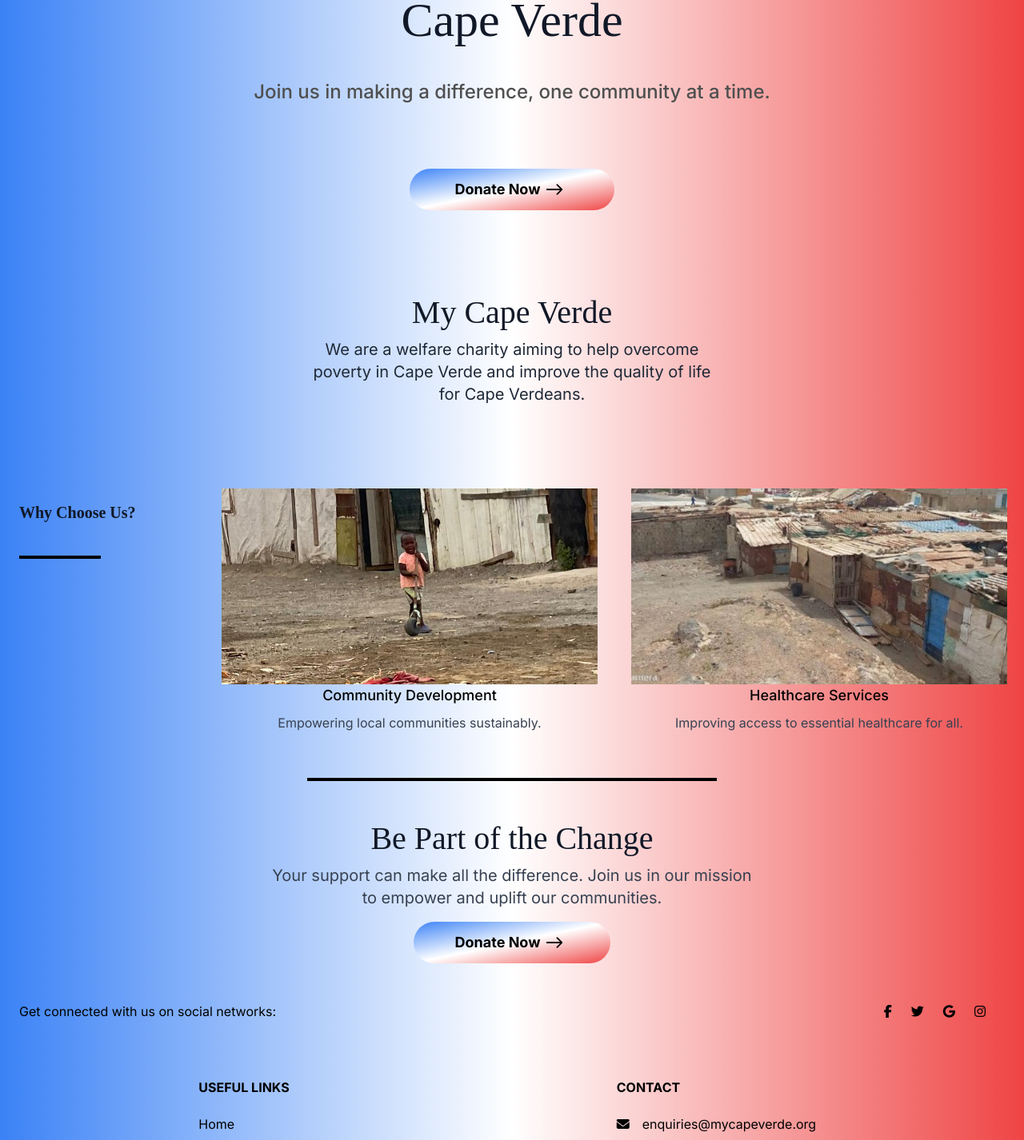
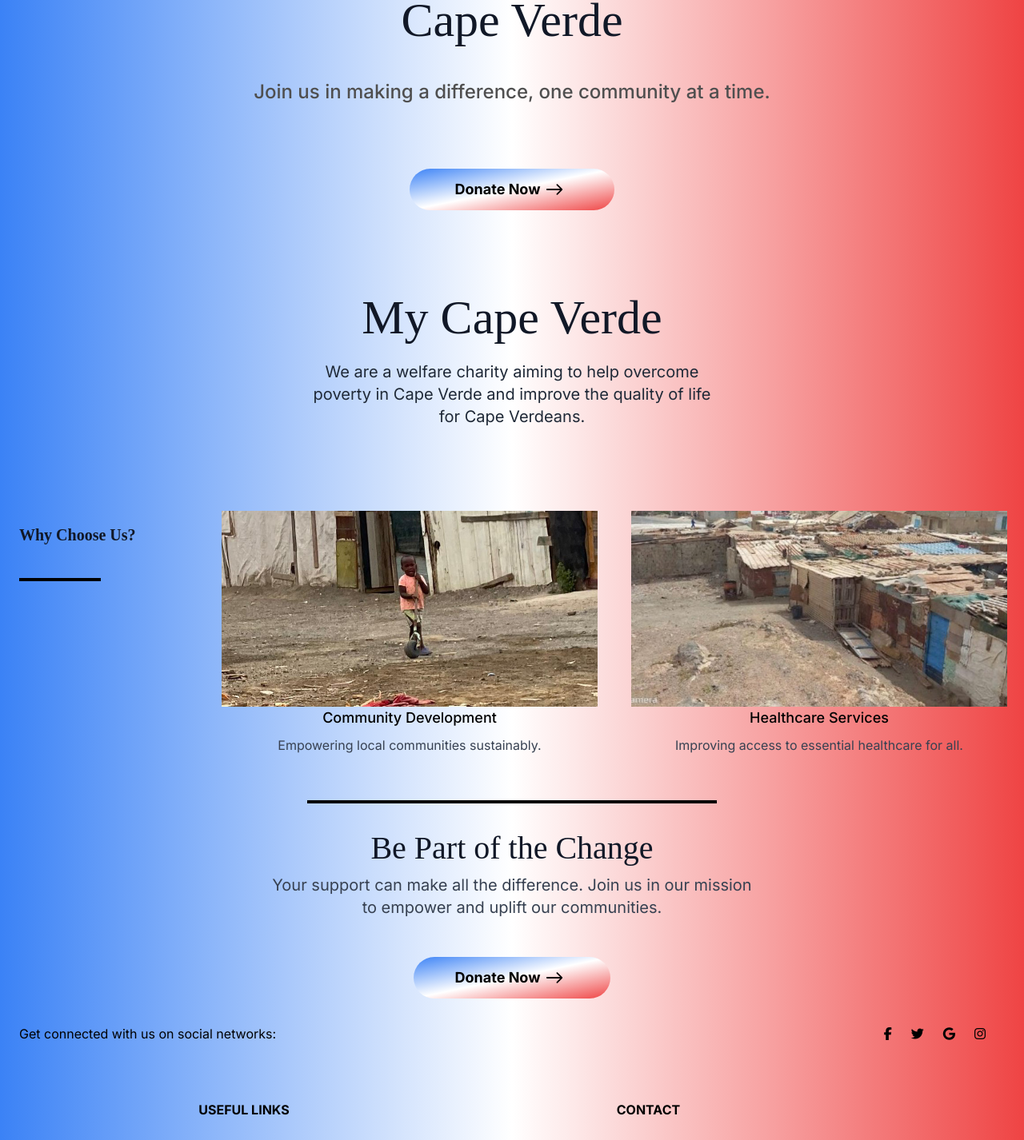
Before and after one commit to jacam666/capeverde, a Next.js app: page / in a window 1280 px wide. Shown: the part 264-1690 px from the top of the page at 80% size. Built offline with nearby package versions, Linux system fonts and the light colour scheme.

Commit message:
homepage styling

```diff
--- a/src/app/page.tsx
+++ b/src/app/page.tsx
@@ -22,19 +22,19 @@
         <HomePageButton />
       </div>
       <div className=" mx-4 rounded-lg text-center py-4 my-5">
-        <h1 className="homepage-header text-gray-900">
+        <h1 className="homepage-header text-5xl lg:text-6xl text-gray-900 mb-4">
           My Cape Verde
         </h1>
-        <p className="text-xl px-5 text-gray-800 text-center sm:w-1/2 mx-auto">
+        <p className="text-xl px-5 text-gray-800 text-center sm:w-3/4 lg:w-2/3  xl:w-1/2 mx-auto">
           We are a welfare charity aiming to help overcome poverty in Cape Verde and improve the quality of life for Cape Verdeans.
         </p>
       </div>
       <div className="flex flex-col sm:flex-row">
-        <div className="flex flex-col sm:w-1/5">
+        <div className="flex flex-col  md:w-1/5">
           <p className="homepage-header text-xl font-bold text-gray-900 mt-8  px-4">Why Choose Us?</p>
           <div className=" my-4 ml-6 h-1 mb-8 sm:h-1 w-2/6 lg:w-2/5 md:w-2/5 bg-black "></div>
         </div>
-        <div className="sm:w-2/5 my-3 flex flex-col justify-center items-center">
+        <div className=" md:w-2/5 my-3 flex flex-col justify-center items-center">
           <Image
             src="/images/frontpageimage1_edited.jpg"
             alt="gallery"
@@ -49,7 +49,7 @@
             Empowering local communities sustainably.
           </p>
         </div>
-        <div className="sm:w-2/5 flex flex-col justify-center items-center">
+        <div className=" md:w-2/5 flex flex-col justify-center items-center">
           <Image
             src="/images/Whats App Image 2024-04-27 at 17_edited2.jpg"
             alt="gallery"
@@ -68,11 +68,11 @@
 
       <div className=" h-1 sm:h-1 w-1/2 lg:w-2/5 md:w-2/5 bg-black mx-auto my-4"></div>
 
-      <div className=" mx-4 rounded-lg text-center py-4 ">
+      <div className=" mx-4 rounded-lg text-center py-2">
         <h1 className="homepage-header text-gray-900 ">
           Be Part of the Change
         </h1>
-        <p className="text-xl sm:w-1/2 text-center mx-auto text-gray-700">
+        <p className="text-xl sm:w-1/2 text-center mx-auto mb-5 text-gray-700">
           Your support can make all the difference. Join us in our mission to empower and uplift our communities.
         </p>
         <HomePageButton />
```
